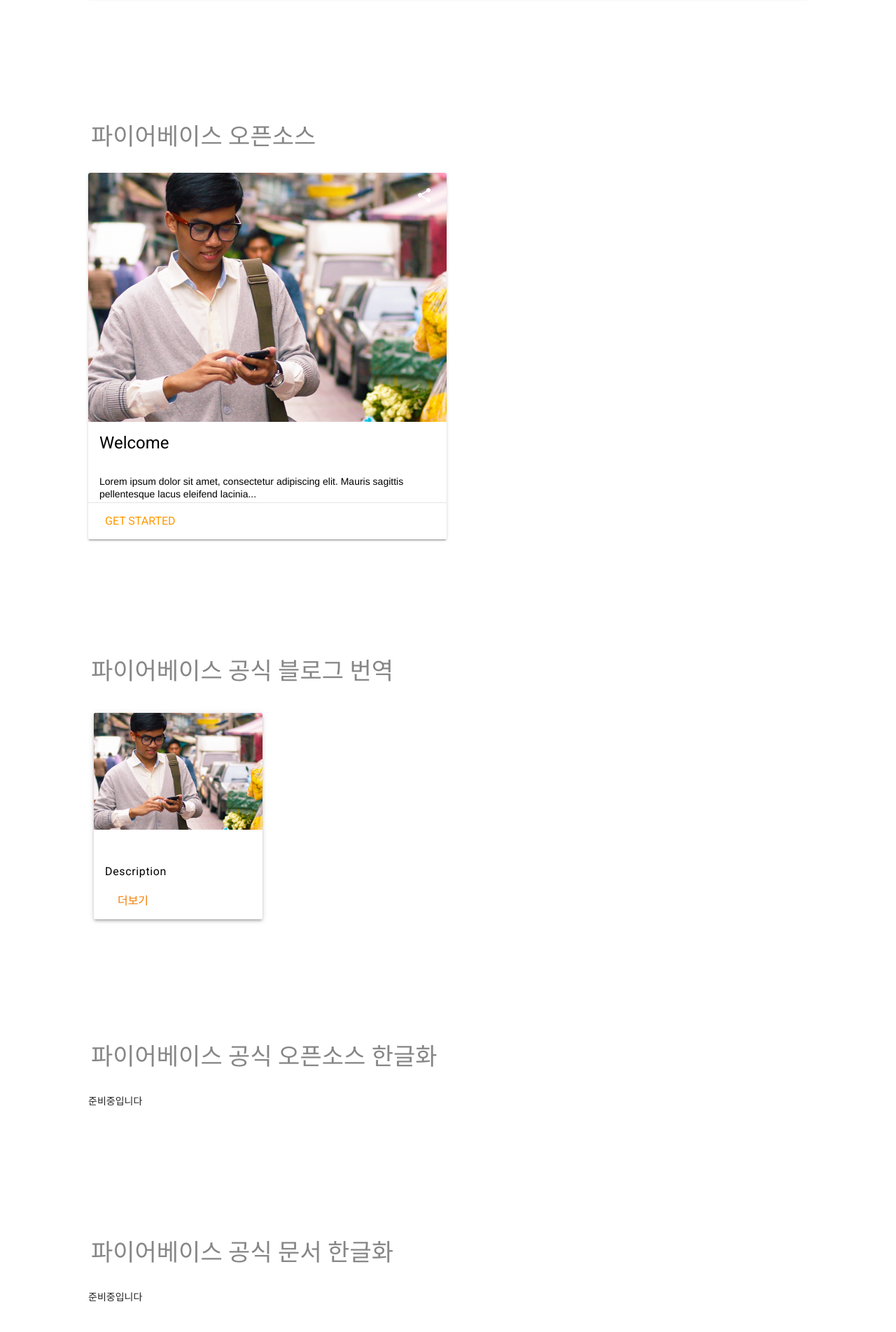
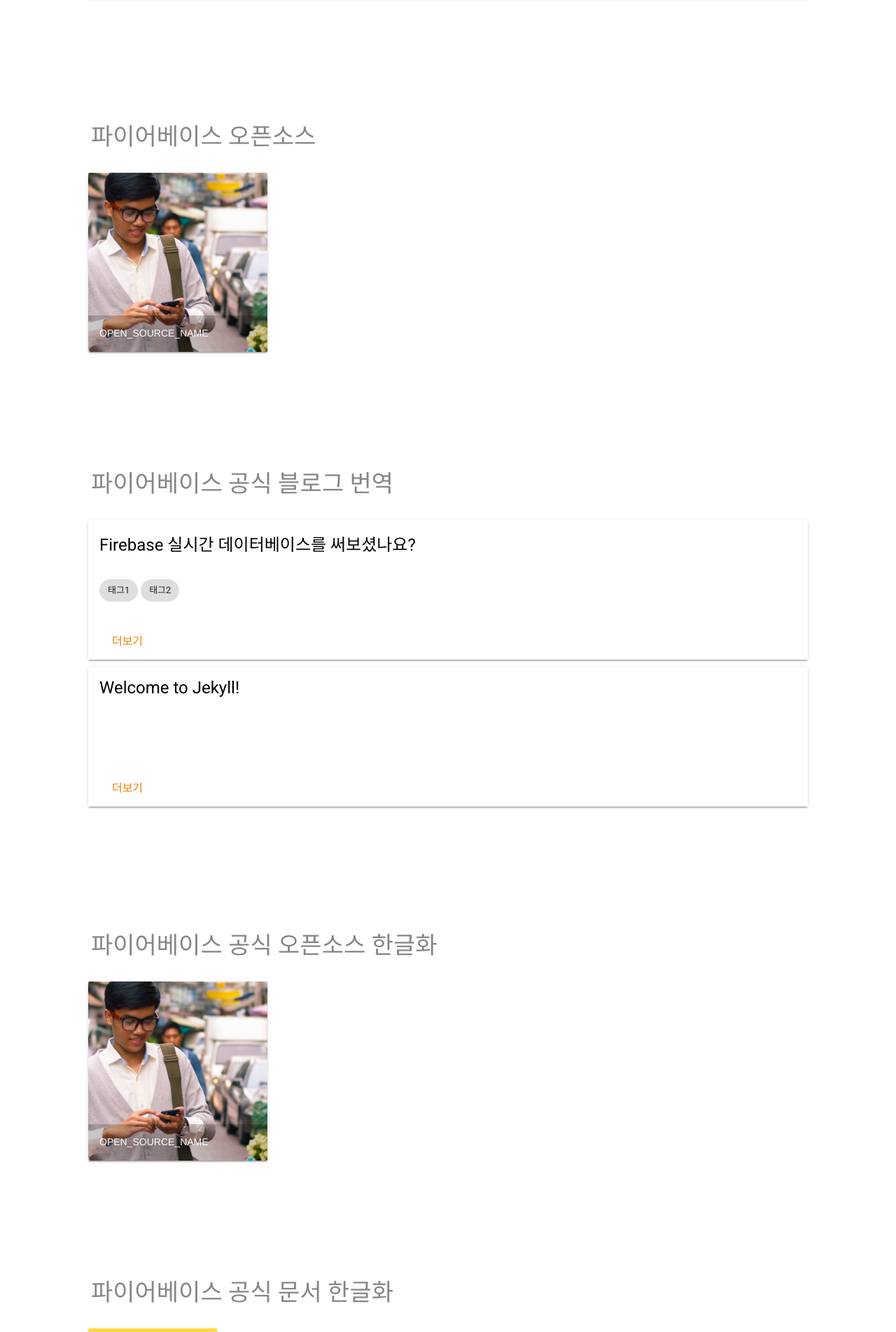
Before and after one commit to FirebaseKorea/FirebaseKorea-Blog, a Jekyll site: the page built from index.html, in a window 1280 px wide. Shown: the part 1505-3409 px from the top of the page at 70% size. Built offline with Jekyll 4.4.1, drawn with Linux system fonts in a browser that asks for light colours.

Commit message:
Complted section

```diff
--- a/_layouts/default.html
+++ b/_layouts/default.html
@@ -81,26 +81,11 @@
           <div class="android-section-title mdl-typography--display-1-color-contrast">파이어베이스 오픈소스</div>
           <div class="android-card-container mdl-grid">
 
-            <div class="demo-card-wide mdl-card mdl-shadow--2dp">
-              <div class="mdl-card__media">
-                <img src="../images/more-from-1.png">
-              </div>
-              <div class="mdl-card__title">
-                <h2 class="mdl-card__title-text">Welcome</h2>
-              </div>
-              <div class="mdl-card__supporting-text">
-                Lorem ipsum dolor sit amet, consectetur adipiscing elit.
-                Mauris sagittis pellentesque lacus eleifend lacinia...
-              </div>
-              <div class="mdl-card__actions mdl-card--border">
-                <a class="mdl-button mdl-button--colored mdl-js-button mdl-js-ripple-effect">
-                  Get Started
-                </a>
-              </div>
-              <div class="mdl-card__menu">
-                <button class="mdl-button mdl-button--icon mdl-js-button mdl-js-ripple-effect">
-                  <i class="material-icons">share</i>
-                </button>
+
+            <div class="demo-card-image mdl-card mdl-shadow--2dp" style="background: url('../images/more-from-1.png') center / cover;">
+              <div class="mdl-card__title mdl-card--expand"></div>
+              <div class="mdl-card__actions">
+                <span class="demo-card-image__filename">OPEN_SOURCE_NAME</span>
               </div>
             </div>
 
@@ -114,16 +99,19 @@
           <div class="android-section-title mdl-typography--display-1-color-contrast">파이어베이스 공식 블로그 번역</div>
           <div class="android-card-container mdl-grid">
 
+            {% for post in site.posts %}
 
-            <div class="mdl-cell mdl-cell--3-col mdl-cell--4-col-tablet mdl-cell--4-col-phone mdl-card mdl-shadow--3dp">
-              <div class="mdl-card__media">
-                <img src="../images/more-from-1.png">
-              </div>
+            <div class="demo-card-full mdl-card mdl-shadow--2dp">
               <div class="mdl-card__title">
                 <h4 class="mdl-card__title-text">{{ post.title }}</h4>
               </div>
               <div class="mdl-card__supporting-text">
-                <span class="mdl-typography--font-light mdl-typography--subhead">Description</span>
+                {% for tag in post.tags %}
+                <span class="mdl-chip">
+                    <span class="mdl-chip__text">{{ tag }}</span>
+                  </span>
+                {% endfor %}
+
               </div>
               <div class="mdl-card__actions">
                 <a class="android-link mdl-button mdl-js-button mdl-typography--text-uppercase" href="{{ post.url }}">
@@ -132,8 +120,7 @@
               </div>
             </div>
 
-
-
+            {% endfor %}
 
           </div>
         </div>
@@ -144,7 +131,14 @@
         <div class="android-more-section">
           <div class="android-section-title mdl-typography--display-1-color-contrast">파이어베이스 공식 오픈소스 한글화</div>
           <div class="android-card-container mdl-grid">
-            <p>준비중입니다</p>
+
+            <div class="demo-card-image mdl-card mdl-shadow--2dp" style="background: url('../images/more-from-1.png') center / cover;">
+              <div class="mdl-card__title mdl-card--expand"></div>
+              <div class="mdl-card__actions">
+                <span class="demo-card-image__filename">OPEN_SOURCE_NAME</span>
+              </div>
+            </div>
+
           </div>
         </div>
         <!-- Official Open Source Section End -->
@@ -154,7 +148,11 @@
         <div class="android-more-section">
           <div class="android-section-title mdl-typography--display-1-color-contrast">파이어베이스 공식 문서 한글화</div>
           <div class="android-card-container mdl-grid">
-            <p>준비중입니다</p>
+
+            <button class="mdl-button mdl-js-button mdl-button--raised mdl-js-ripple-effect mdl-button--accent">
+              한글화 문서 페이지로 이동
+            </button>
+
           </div>
         </div>
         <!-- Document Section End -->
--- a/css/styles.css
+++ b/css/styles.css
@@ -52,6 +52,22 @@ a img{
 .demo-card-full > .mdl-card__menu {
   color: #fff;
 }
+
+.demo-card-image.mdl-card {
+  width: 256px;
+  height: 256px;
+}
+.demo-card-image > .mdl-card__actions {
+  height: 52px;
+  padding: 16px;
+  background: rgba(0, 0, 0, 0.2);
+}
+.demo-card-image__filename {
+  color: #fff;
+  font-size: 14px;
+  font-weight: 500;
+}
+
 
 
 ::-moz-selection {
```
